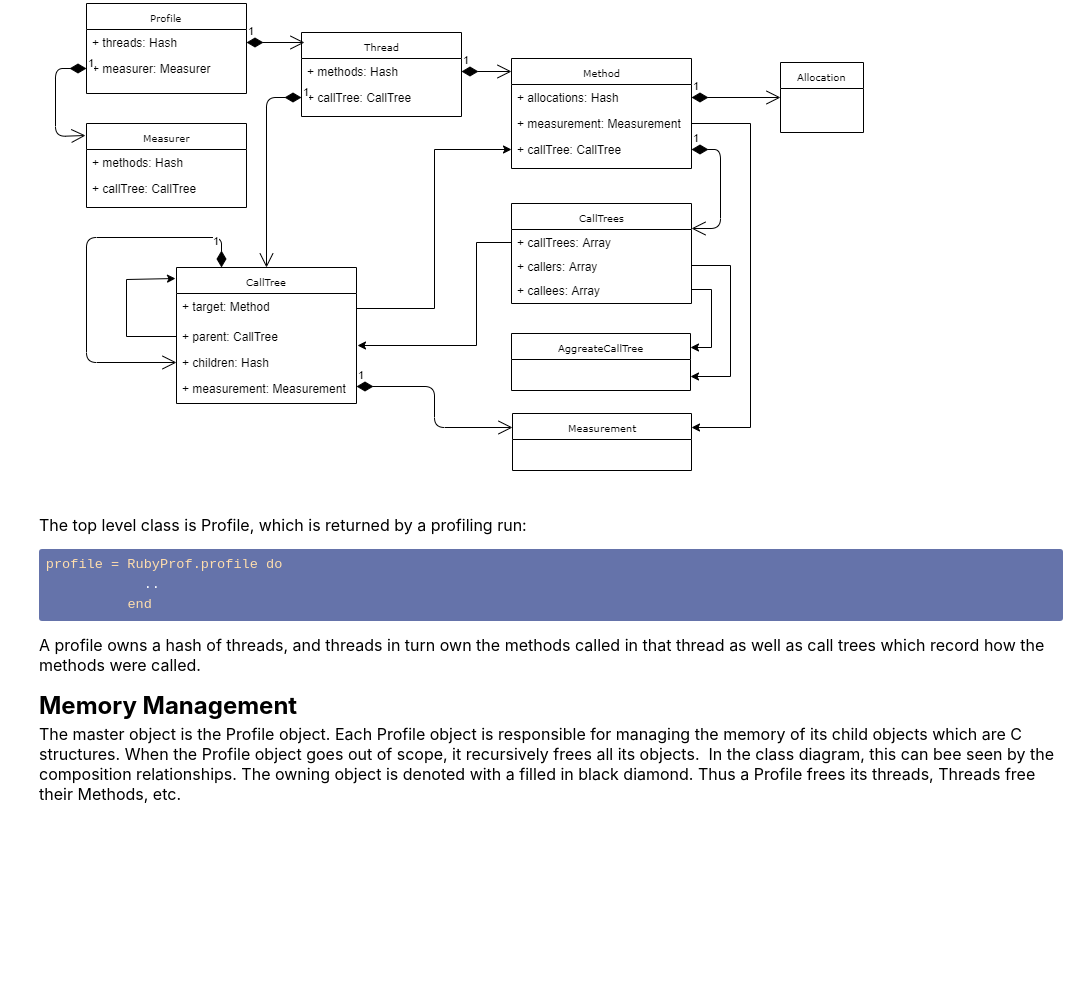
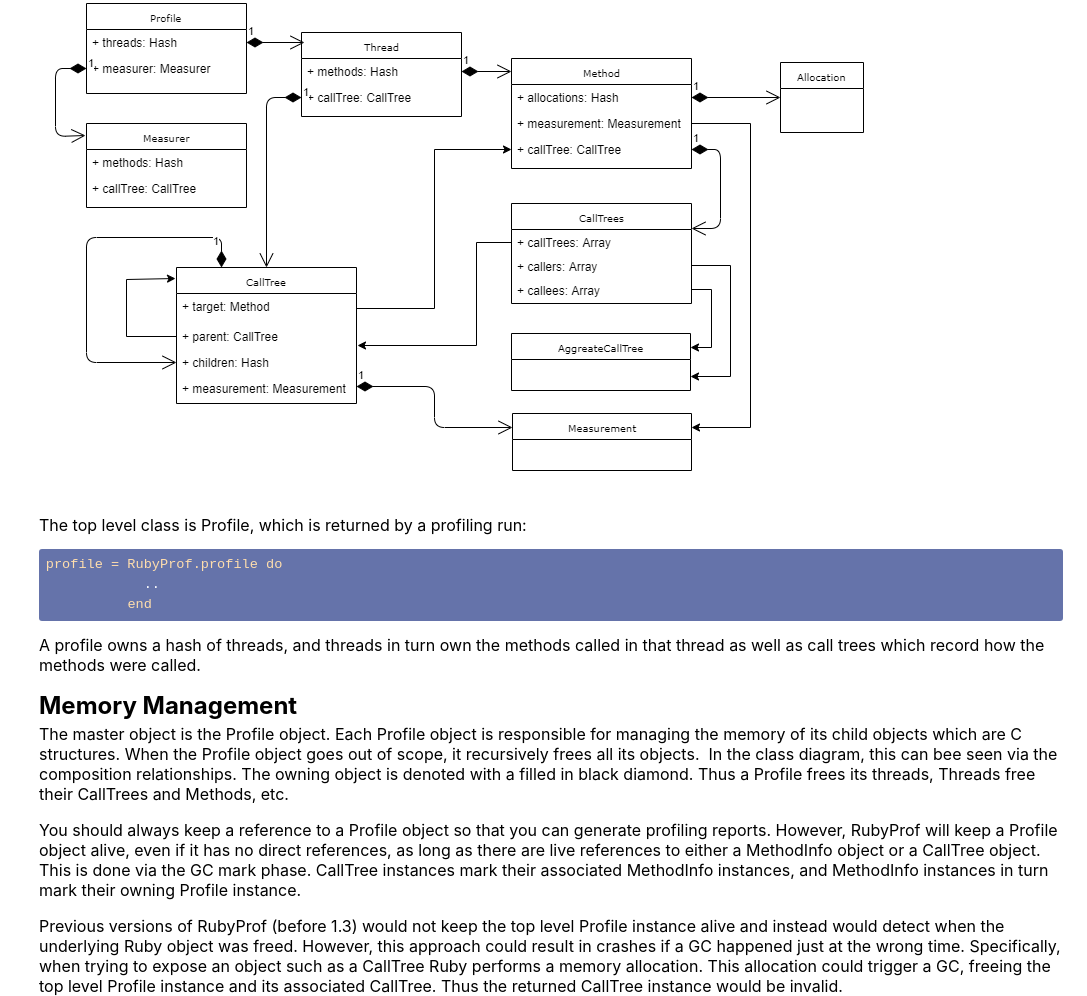
Before and after one commit to ruby-prof/ruby-prof.github.io, a plain HTML site: page architecture.html in a window 1280 px wide. Shown: the part 609-1605 px from the top of the page, without its empty margins (193-1280 px from the left). Before the commit the page ends 1485 px from the top, so only its background shows below. Drawn offline with Linux system fonts and the light colour scheme.

Commit message:
Updates based on GC handling changes.

```diff
--- a/architecture.html
+++ b/architecture.html
@@ -41,12 +41,20 @@
           responsible for managing the memory of its child objects which are C
           structures. When the Profile object goes out of scope, it recursively
           frees all its objects.&nbsp; In the class diagram, this can bee seen
-          by the composition relationships. The owning object is denoted with a
+          via the composition relationships. The owning object is denoted with a
           filled in black diamond. Thus a Profile frees its threads, Threads
-          free their Methods, etc.</p>
-        <p><br>
+          free their CallTrees and Methods, etc.</p>
+        <p>You should always keep a reference to a Profile object so that you can generate profiling
+           reports. However, RubyProf will keep a Profile object alive, even if it has no direct references,
+           as long as there are live references to either a MethodInfo object or a CallTree object. This is
+           done via the GC mark phase. CallTree instances mark their associated MethodInfo instances, and MethodInfo
+           instances in turn mark their owning Profile instance.
         </p>
-        <p><br>
+        <p>Previous versions of RubyProf (before 1.3) would not keep the top level Profile instance alive and instead
+           would detect when the underlying Ruby object was freed. However, this approach could result in
+           crashes if a GC happened just at the wrong time. Specifically, when trying to expose an object such as
+           a CallTree Ruby performs a memory allocation. This allocation could trigger a GC, freeing the top level
+           Profile instance and its associated CallTree. Thus the returned CallTree instance would be invalid.
         </p>
       </div>
     </div>
```
